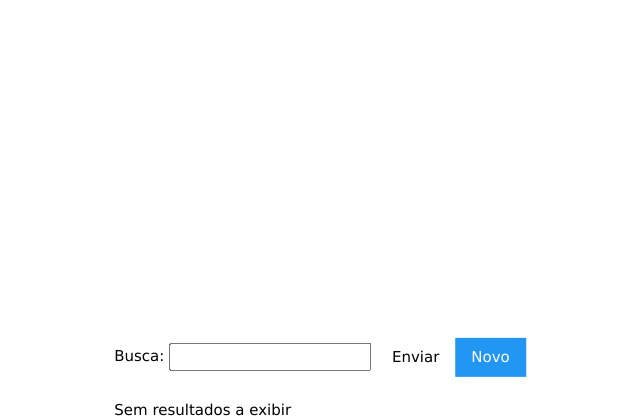
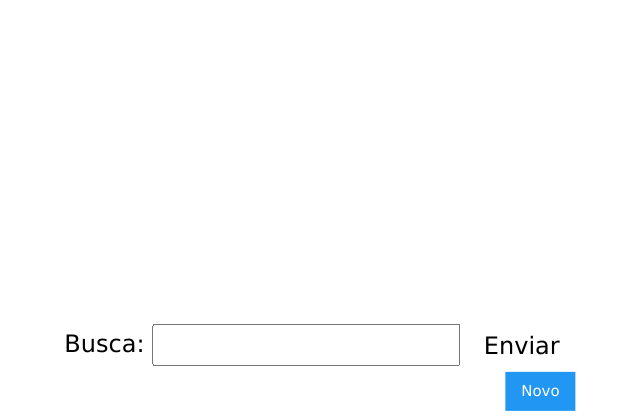
Before and after one commit to hajzok/Desenvolvimento-de-Sistemas, a PHP site: page /crud.php in a window 1280 px wide. Shown: the top 420 px of the page, without its empty margins (320-960 px from the left). Run offline with PHP 8.4, Linux system fonts and the light colour scheme; data that the repository does not hold is empty.

Commit message:
Update crud.php

```diff
--- a/DS - 2º Semestre/Programação Web II/crud.php
+++ b/DS - 2º Semestre/Programação Web II/crud.php
@@ -6,7 +6,9 @@
 <body>
 
 <div class="w3-container w3-display-middle">
+<form action="" method="post" class="w3-xlarge">
 Busca: <input type="text" name="busca" class=""> <input type="submit" value="Enviar" class="w3-button">
+</form>
 <a href="cadastro.php" class="w3-button w3-blue w3-right">Novo</a>
 <br><br>
 <table class="w3-table-all w3-bordered w3-striped w3-border" style="color:#000">
```
